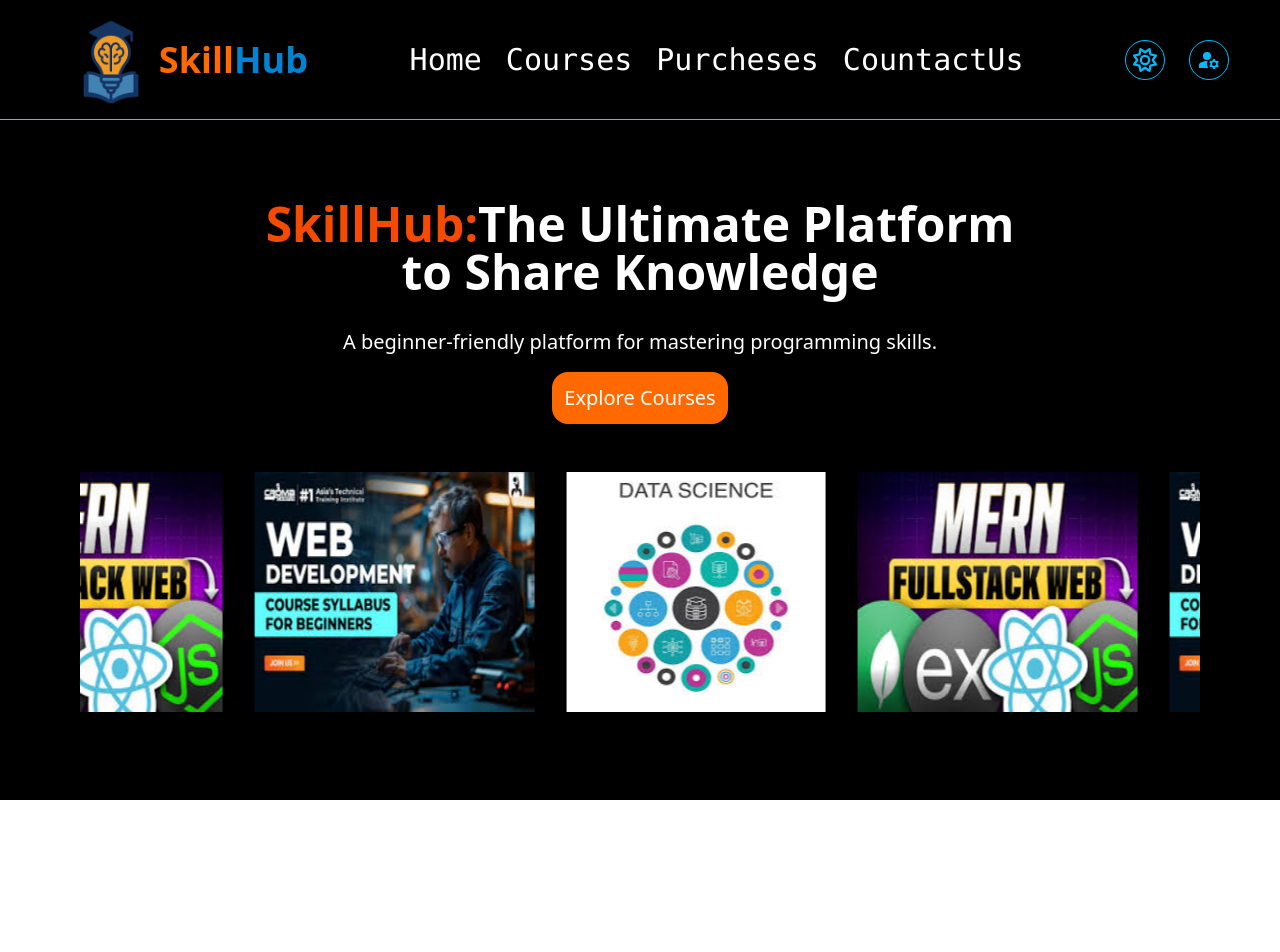
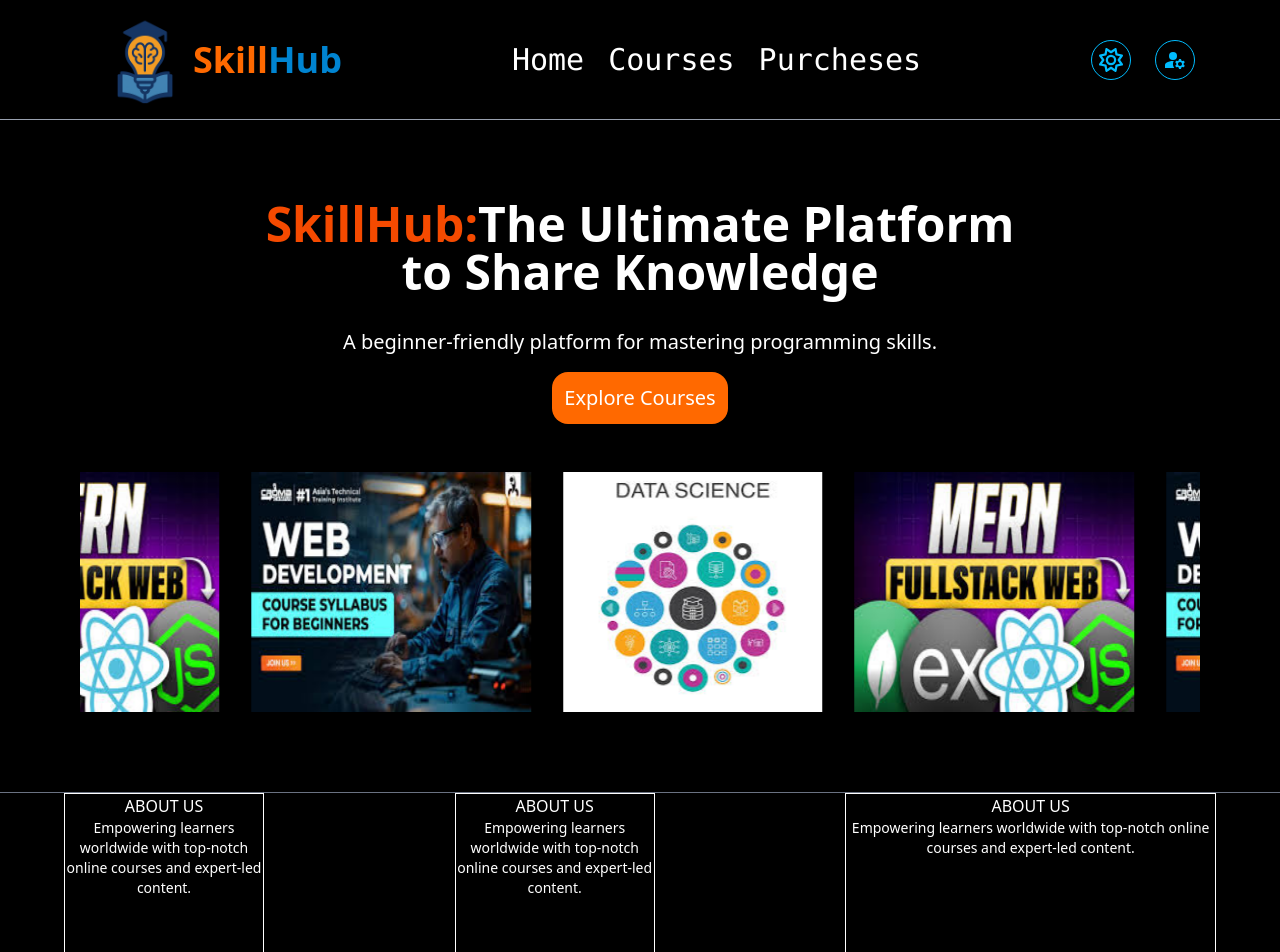
Before and after one commit to rashmi-ranjan-sahoo-dev/course_selling_app, a React (Vite) app in the folder frontend/: page / in a window 1280 px wide. Shown: the top 952 px of the page. Before the commit the page ends 800 px from the top, so only its background shows below. Built offline with nearby package versions, Linux system fonts and the light colour scheme.

Commit message:
foter continue

```diff
--- /dev/null
+++ b/frontend/src/components/Footer/Footer.jsx
@@ -0,0 +1,24 @@
+import React from 'react'
+
+const Footer = () => {
+  return (
+    <div className='border-t border-gray-500 h-80 '>
+     <div className="grid grid-cols-1 sm:grid-cols-2 md:grid-cols-3 gap-5 w-full max-w-6xl h-fit mx-auto  my-auto  ">
+        <div className='h-40 w-50 border text-center'>
+           <h3>ABOUT US</h3>
+           <p className='text-sm '> Empowering learners worldwide with top-notch online courses and expert-led content.</p>
+        </div>
+         <div className='h-40 w-50 border text-center '>
+           <h3>ABOUT US</h3>
+           <p className='text-sm'> Empowering learners worldwide with top-notch online courses and expert-led content.</p>
+        </div>
+         <div className='h-40 w-fit border text-center'>
+           <h3>ABOUT US</h3>
+           <p className='text-sm'> Empowering learners worldwide with top-notch online courses and expert-led content.</p>
+        </div>
+      </div>
+    </div>
+  )
+}
+
+export default Footer
--- a/frontend/src/components/Header/Header.jsx
+++ b/frontend/src/components/Header/Header.jsx
@@ -44,9 +44,6 @@ const Header = () => {
           <a
           href="/Purcheses"
            className='md:text-3xl sm:text-xl font-mono  hover:border-b transition-all delay-100 duration-100 ease-in-out'>Purcheses</a>
-          <a
-           href="/ContactUs"
-           className='md:text-3xl sm:text-xl font-mono  hover:border-b transition-all delay-100 duration-100 ease-in-out'>CountactUs</a>
       </div>
       <div
       className="flex md:gap-6 gap-2">
--- a/frontend/src/pages/Main.jsx
+++ b/frontend/src/pages/Main.jsx
@@ -3,15 +3,17 @@ import Header from '../components/Header/Header'
 import { AuthContext } from '../components/ContextAPI/AuthContext'
 import { Outlet } from 'react-router'
 import Body from '../components/Body/Body'
+import Footer from '../components/Footer/Footer'
 
 
 
 const Main = () => {
   const {isDark,isLoggedIn} = useContext(AuthContext)
   return (
-    <div className= {`h-screen w-screen ${isDark ? "bg-black text-white" : "bg-white text-black"}`}>
+    <div className= {`h-full w-full ${isDark ? "bg-black text-white" : "bg-white text-black"}`}>
       <Header/>
       {isLoggedIn ?<Body/>:<Outlet/>}
+      <Footer/>
     </div>
   )
 }
```
Also changed, not shown: 2 other files (tests, documents, lock files or other folders).
